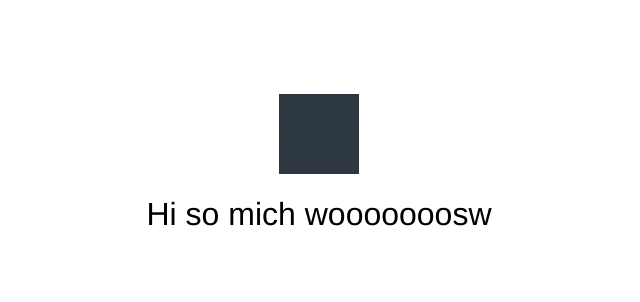
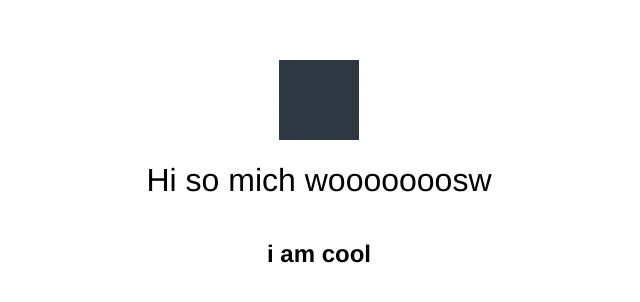
Before and after one commit to Heimdalsgade/git-101, a plain HTML site: page index.html in a window 1280 px wide. Shown: the part 234-536 px from the top of the page, without its empty margins (321-961 px from the left). Drawn offline with Linux system fonts and the light colour scheme.

Commit message:
added h2

```diff
--- a/index.html
+++ b/index.html
@@ -15,7 +15,7 @@
 <h1>Hi so mich wooooooosw</h1>
 
 
-
+<h2>i am cool</h2>
 
 </div>
 
```
